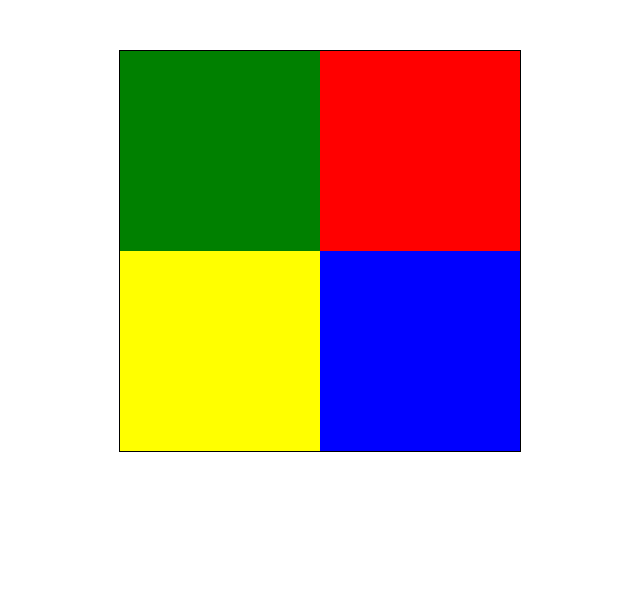
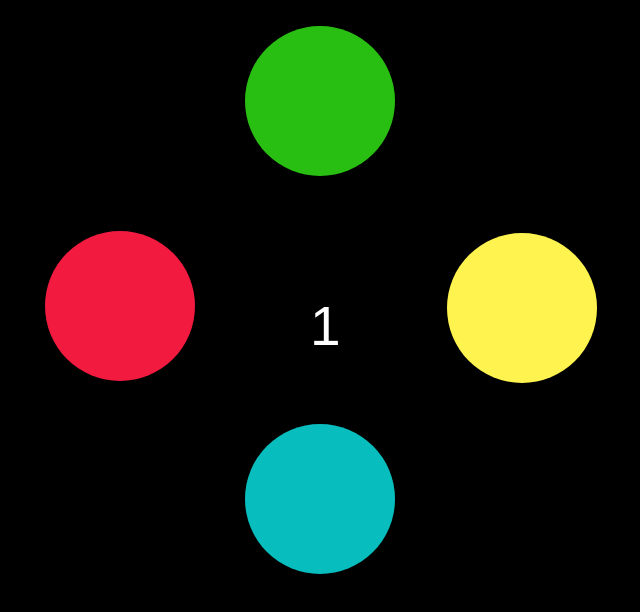
Before and after one commit to RafaRJimenez/Simon-Game, a plain HTML site: page index.html in a window 1280 px wide. Shown: the whole page, without its empty margins (320-960 px from the left). Drawn offline with nearby package versions, Linux system fonts and the light colour scheme.

Commit message:
setting new styles and counter in the middle

```diff
--- a/index.html
+++ b/index.html
@@ -12,7 +12,9 @@
 		<div id="red" class="red"></div>
 		<div id="yellow" class="yellow"></div>
 		<div id="blue" class="blue"></div>
+		<div class="counter">0</div>
 	</div>
+
 
 	<script type="text/javascript" src="javascript.js"></script>
 </body>
--- a/javascript.js
+++ b/javascript.js
@@ -7,6 +7,7 @@ var red = $(".red");
 var green = $(".green");
 var yellow = $(".yellow");
 var blue = $(".blue");
+var counter = $(".counter");
 saveColor();
 function saveColor(){
 			var number = Math.floor(Math.random() * 8);
@@ -45,17 +46,20 @@ function addColor(e){
 		counterTimes = 0 ;
 	}
 	else if (arrayColors.length === playerColors.length){
+		alert("Next Round!");
 		while(playerColors.length > 0) {
    			 playerColors.pop();
 			}
 		counterTimes = 0;
 		saveColor();
 	} else {
-	++counterTimes;
+		++counterTimes;
 	}
 }
 
 function showColors(){
+  counter.text(arrayColors.length);
+  $(".counter").fadeIn();
   var i = 0;
   var moves = setInterval(function(){
     var color = arrayColors[i];
--- a/styles.css
+++ b/styles.css
@@ -1,15 +1,22 @@
+body {
+	background-color: #000;
+	font-family: arial;
+}
+
+
 .container {
 	border: 1px solid black;
-	margin: 50px auto;
+	margin: 70px auto;
 	width: 400px;
 	height: 400px;
 }
 
 .green, .red, .yellow, .blue {
-	width: 50%;
-	height: 50%;
-	float: left;
+	width: 150px;
+	height: 150px;
+	/*float: left;*/
 	opacity: 1;
+	 border-radius: 50%;
 	/*transition: opacity, 2s ease-in-out;*/
 	/*transition: background-color, 2s ease-in-out;*/
 }
@@ -19,23 +26,34 @@
 }*/
 
 .green {
-	background-color: green;
+	background-color: #29BF12;
+	margin: -45px auto ;
 }
 
 .red {
-	background-color: red;
+	background-color: #F21B3F;
+	margin: 100px 0px 0px -75px;
 }
 
 .yellow {
-	background-color: yellow;
+	background-color: #fff44f;
+	margin: -148px 24px -9px 327px;
 }
 
 .blue {
-	background-color: blue;
+	background-color: #08BDBD;
+	margin: 50px auto;
 }
 
 .memorize {
 	animation: fadeIt 1s ease-in-out;
+}
+
+.counter {
+	position: absolute;
+	color: white;
+	font-size: 55px;
+	margin: -330px 190px;
 }
 
 @keyframes fadeIt {
```
